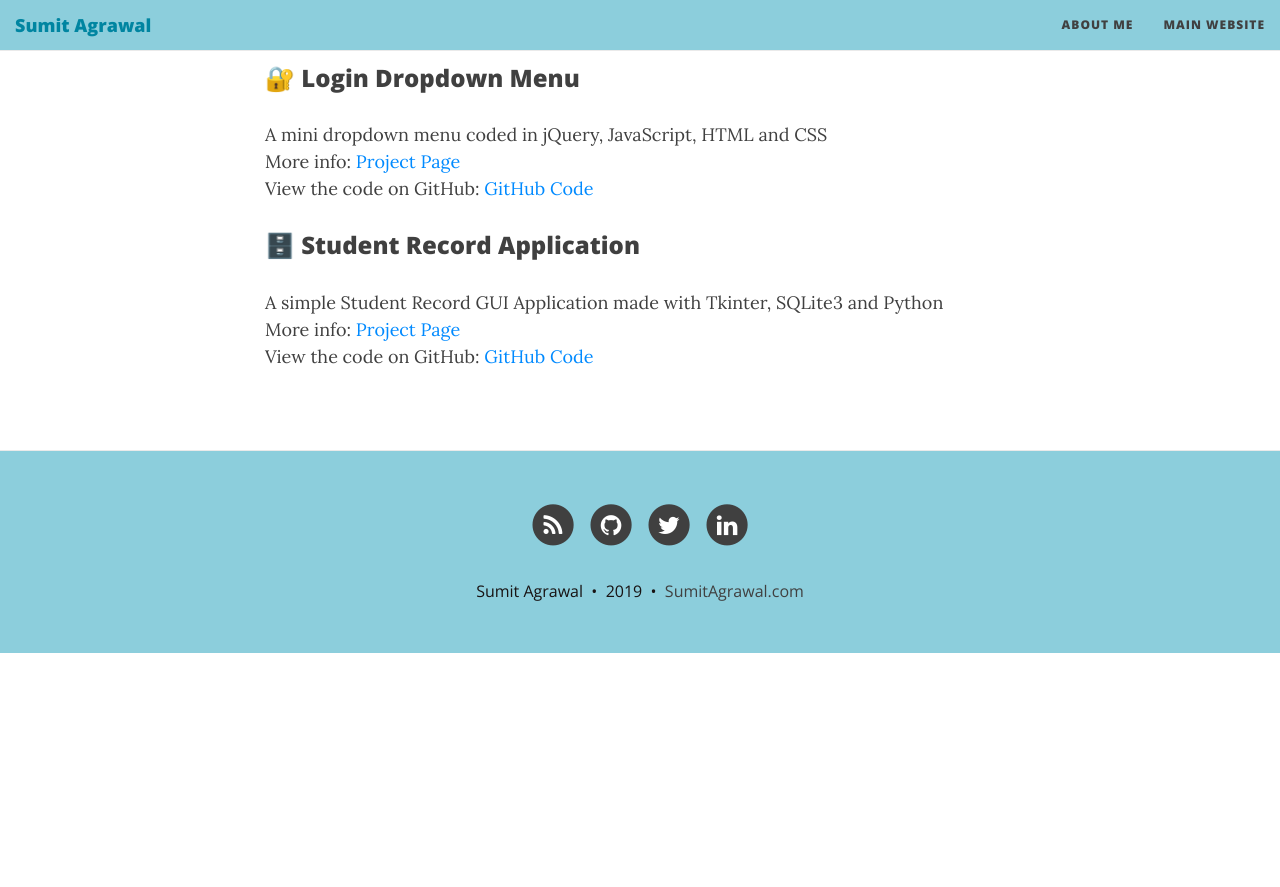
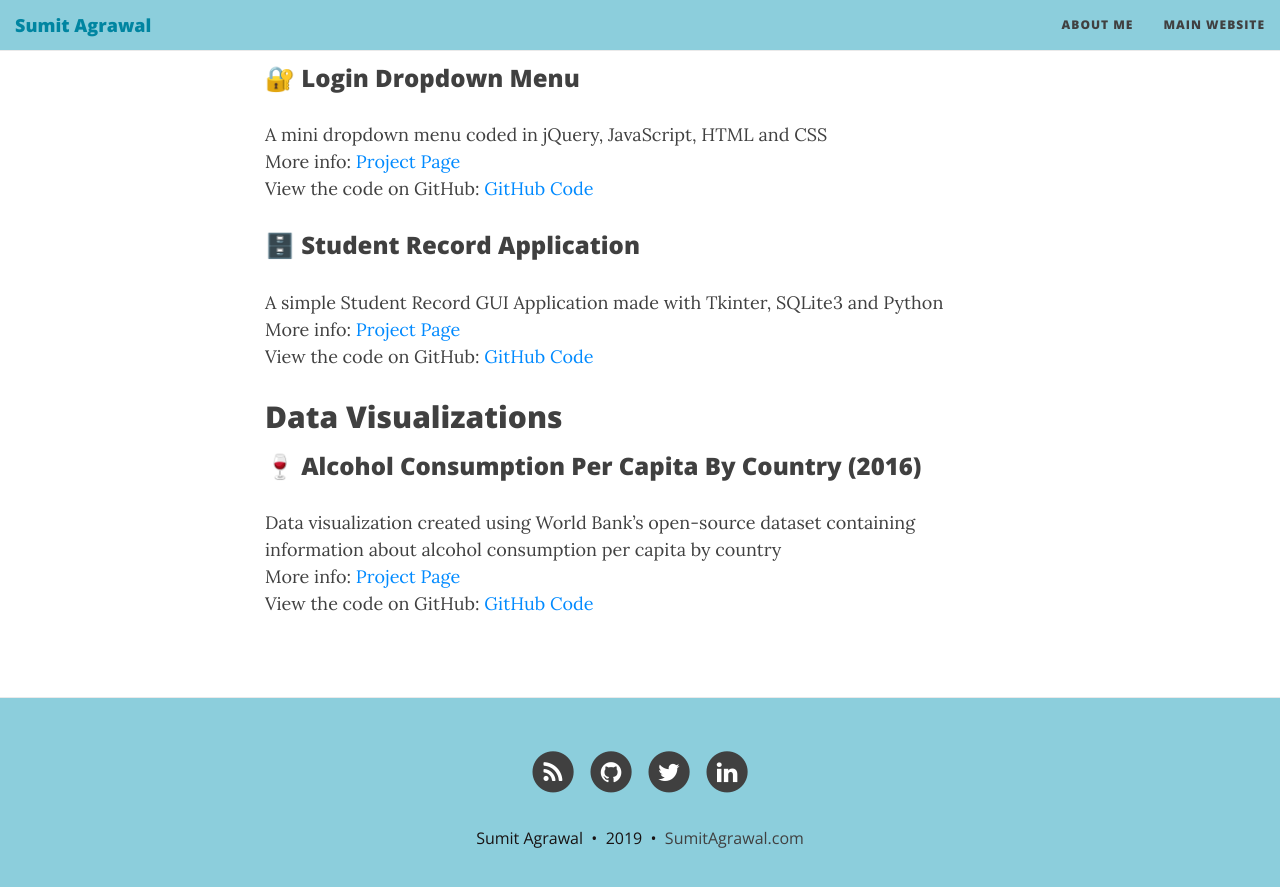
Before and after one commit to SumitAgr/Portfolio, a Jekyll site: the page built from index.md, in a window 1280 px wide and 900 px high, scrolled down 1315 px. Shown: the top 887 px of the window. Built offline with Jekyll 4.4.1, drawn with Linux system fonts in a browser that asks for light colours; nearby versions of some CDN libraries; before the commit the page ends 1968 px from its top, so only the background shows below that.

Commit message:
Update index.md

```diff
--- a/index.md
+++ b/index.md
@@ -60,3 +60,12 @@ A simple Student Record GUI Application made with Tkinter, SQLite3 and Python
 More info: [Project Page](https://sumitagr.github.io/Student-Record-Application/)
 <br>
 View the code on GitHub: [GitHub Code](https://github.com/SumitAgr/Student-Record-Application)
+
+## Data Visualizations
+
+### 🍷 Alcohol Consumption Per Capita By Country (2016)
+Data visualization created using World Bank's open-source dataset containing information about alcohol consumption per capita by country
+<br>
+More info: [Project Page](https://sumitagr.github.io/Alcohol-Consumption-By-Country/)
+<br>
+View the code on GitHub: [GitHub Code](https://github.com/SumitAgr/Alcohol-Consumption-By-Country)
```
